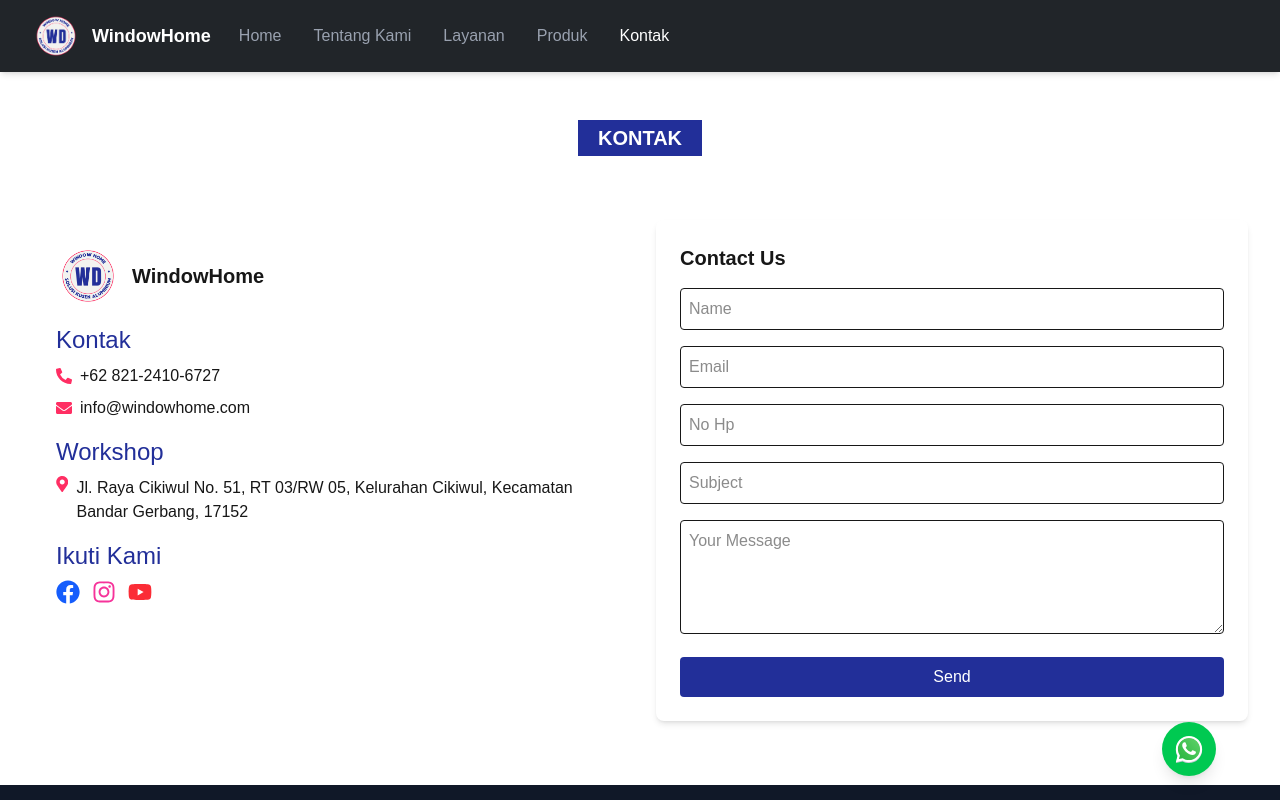
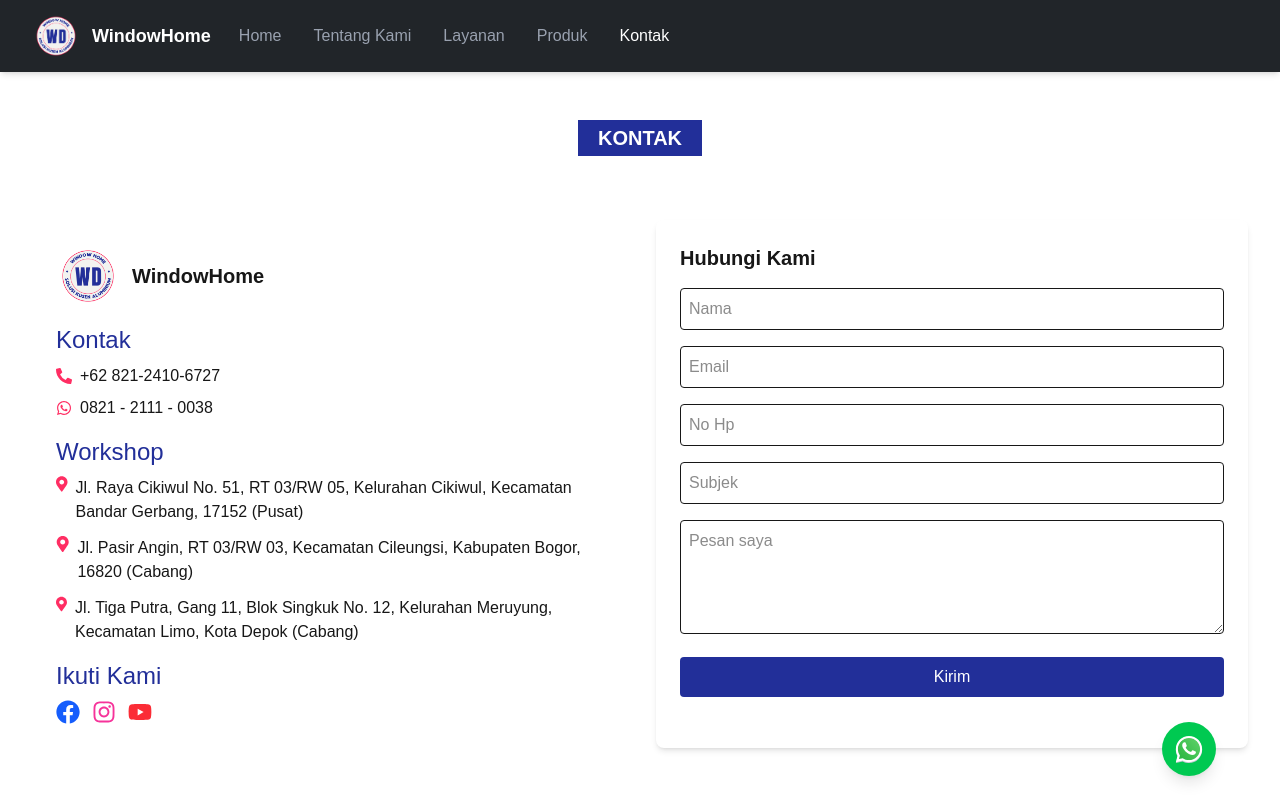
Before and after one commit to difhaels/next-windowhome, a Next.js app: page /contact in a window 1280 px wide. Shown: the top 800 px of the page. Built offline with nearby package versions, Linux system fonts and the light colour scheme.

Commit message:
contact fix

```diff
--- a/src/components/Contact.jsx
+++ b/src/components/Contact.jsx
@@ -3,11 +3,11 @@ import React, { useRef } from "react";
 import emailjs from "@emailjs/browser";
 import {
   FaPhoneAlt,
-  FaEnvelope,
   FaMapMarkerAlt,
   FaFacebook,
   FaInstagram,
   FaYoutube,
+  FaWhatsapp,
 } from "react-icons/fa";
 import Container from "./Container";
 
@@ -55,13 +55,19 @@ export default function Contact() {
                 <FaPhoneAlt className="text-[#FF2E63]" /> +62 821-2410-6727
               </p>
               <p className="flex items-center gap-2 " data-aos="fade-up">
-                <FaEnvelope className="text-[#FF2E63]" /> info@windowhome.com
+                <FaWhatsapp className="text-[#FF2E63]" /> 0821 - 2111 - 0038
               </p>
             </div>
             <div className="mb-4">
               <h4 className="text-2xl text-[#222F99]" data-aos="fade-up">Workshop</h4>
               <p className="flex items-start gap-2 mt-2" data-aos="fade-up">
-                <FaMapMarkerAlt className="text-[#FF2E63]" /> Jl. Raya Cikiwul No. 51, RT 03/RW 05, Kelurahan Cikiwul, Kecamatan Bandar Gerbang, 17152
+                <FaMapMarkerAlt className="text-[#FF2E63]" /> Jl. Raya Cikiwul No. 51, RT 03/RW 05, Kelurahan Cikiwul, Kecamatan Bandar Gerbang, 17152 (Pusat)
+              </p>
+              <p className="flex items-start gap-2 mt-3" data-aos="fade-up">
+                <FaMapMarkerAlt className="text-[#FF2E63]" /> Jl. Pasir Angin, RT 03/RW 03, Kecamatan Cileungsi, Kabupaten Bogor, 16820 (Cabang)
+              </p>
+              <p className="flex items-start gap-2 mt-3" data-aos="fade-up">
+                <FaMapMarkerAlt className="text-[#FF2E63]" /> Jl. Tiga Putra, Gang 11, Blok Singkuk No. 12, Kelurahan Meruyung, Kecamatan Limo, Kota Depok (Cabang)
               </p>
             </div>
             <div>
@@ -94,13 +100,13 @@ export default function Contact() {
 
           {/* Right Section */}
           <div className="bg-white p-6 rounded-lg shadow-md" data-aos="fade-up">
-            <h3 className="text-xl font-semibold mb-4">Contact Us</h3>
+            <h3 className="text-xl font-semibold mb-4">Hubungi Kami</h3>
             <form ref={form} onSubmit={sendEmail} className="space-y-4">
               <input
                 type="text"
                 name="user_name"
                 className="w-full p-2 border rounded"
-                placeholder="Name"
+                placeholder="Nama"
                 required
               />
               <input
@@ -121,20 +127,20 @@ export default function Contact() {
                 type="text"
                 name="user_subject"
                 className="w-full p-2 border rounded"
-                placeholder="Subject"
+                placeholder="Subjek"
                 required
               />
               <textarea
                 name="message"
                 rows="4"
                 className="w-full p-2 border rounded"
-                placeholder="Your Message"
+                placeholder="Pesan saya"
               ></textarea>
               <button
                 type="submit"
                 className="w-full bg-[#222F99] cursor-pointer text-white py-2 rounded hover:bg-blue-700 transition"
               >
-                Send
+                Kirim
               </button>
             </form>
           </div>
```
